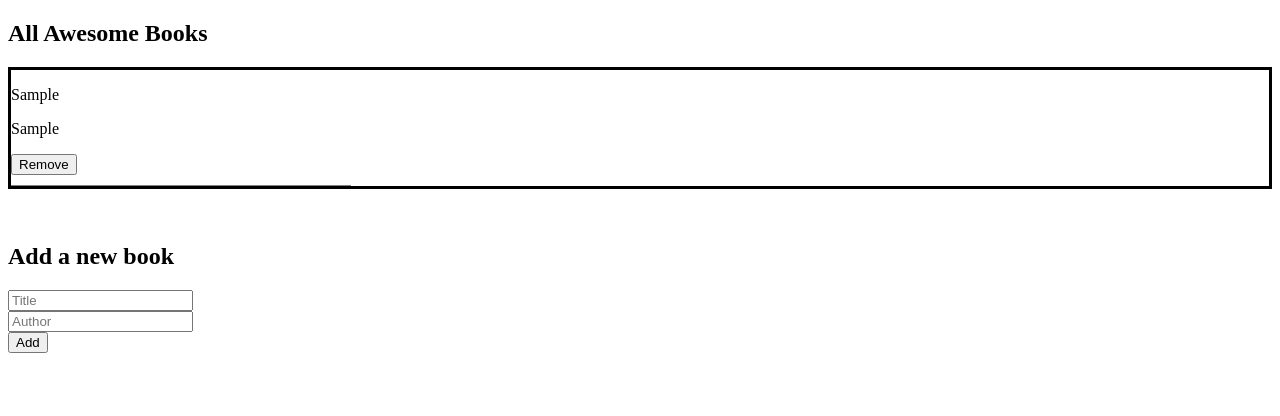
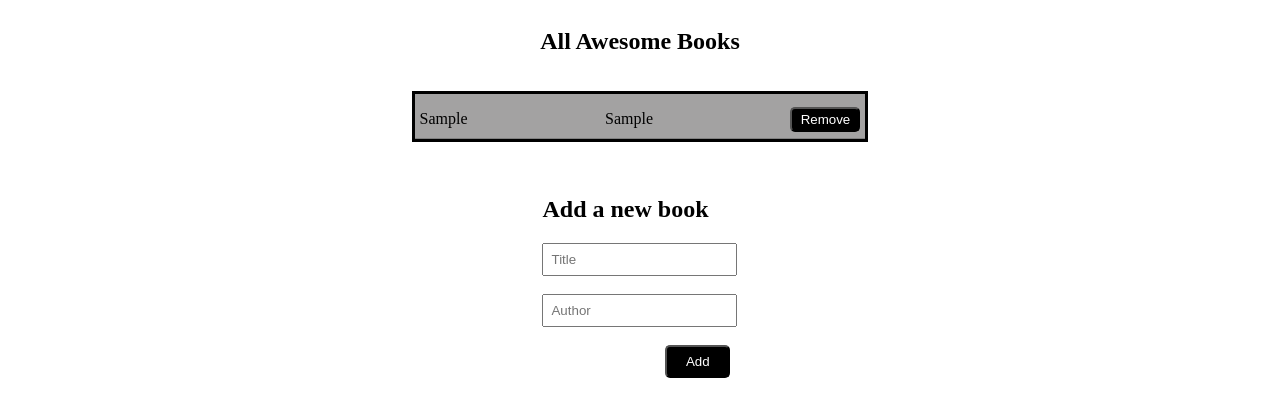
Before and after one commit to kkmanuu/Awesome-Book, a website: page index.html in a window 1280 px wide. Both pictures are taken after typing "Sample", "Sample" into the empty fields and a click on the button "Add". Drawn offline with Linux system fonts and the light colour scheme.

Commit message:
Add style.css

```diff
--- a/style.css
+++ b/style.css
@@ -1,19 +1,69 @@
+* {
+  padding: 0;
+  box-sizing: border-box;
+}
+
 ul {
   list-style-type: none;
-  padding: 0;
 }
 
-li {
+.books-li {
+  display: flex;
+  flex-direction: row;
+  justify-content: space-between;
   list-style-type: none;
-  width: 340px;
+  width: 450px;
   border-bottom: 1px solid gray;
-  padding-bottom: 10px;
+  height: 45px;
+  padding: 0 1%;
+}
+
+.books-li:nth-child(odd) {
+  background-color: #a3a2a2;
+}
+
+form {
+  display: flex;
+  flex-direction: column;
+}
+
+input {
+  padding: 7px;
 }
 
 .add {
   margin-bottom: 15px;
+  padding: 7px;
+  background-color: black;
+  color: white;
+  width: 65px;
+  border-radius: 5px;
+  justify-self: flex-end;
+  position: relative;
+  left: 63%;
 }
 
-main {
-  margin-left: 20px;
+.my-grid {
+  display: flex;
+  flex-direction: column;
+  margin: 0 5%;
+  width: 90%;
+  align-items: center;
 }
+
+.removeBook {
+  margin-top: 3%;
+  vertical-align: bottom;
+  width: 70px;
+  height: 25px;
+  background-color: black;
+  color: white;
+  border-radius: 5px;
+}
+
+button:hover {
+  background-color: white;
+  color: black;
+  font-weight: bold;
+  transition: 0.9s;
+}
```
